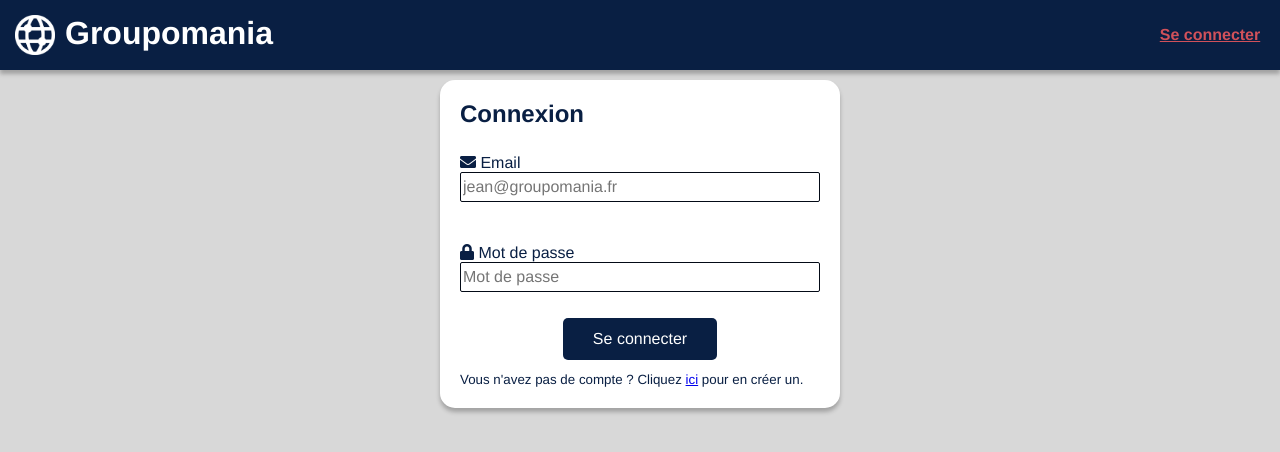
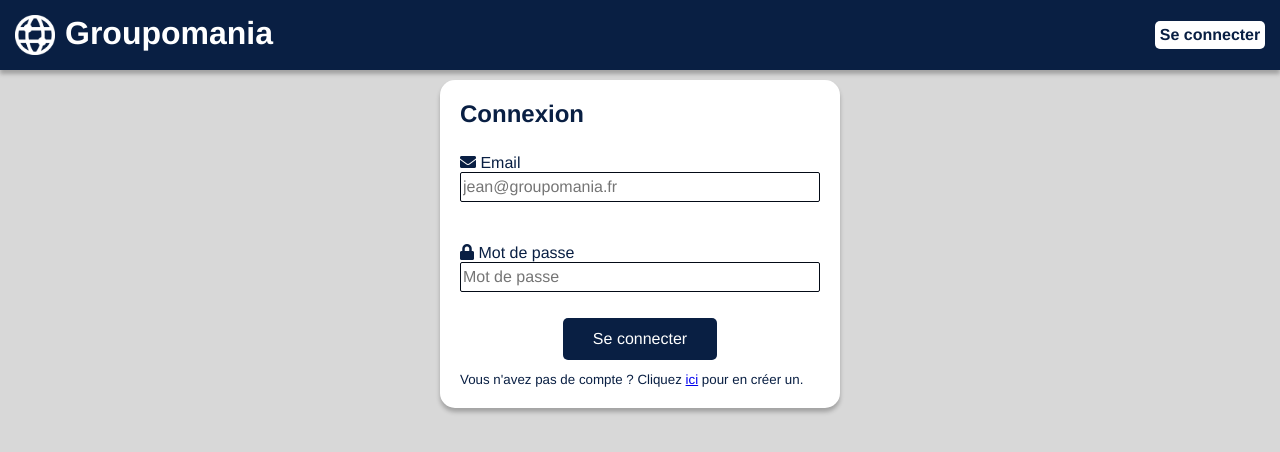
Before and after one commit to mathieuc22/OpenClassrooms, a Vue app in the folder frontend/: page /#/login in a window 1280 px wide. Shown: the top 452 px of the page. Built offline with nearby package versions, Linux system fonts and the light colour scheme.

Commit message:
Correction du template pour corriger les erreurs de contraste

```diff
--- a/frontend/src/App.vue
+++ b/frontend/src/App.vue
@@ -1,5 +1,5 @@
 <template>
-  <div id="nav">
+  <div id="nav" class="nav">
     <div class="logo">
       <img class="logo__img" src="./assets/logo.png" alt="logo Groupomania" />
       <h1 class="logo__title">Groupomania</h1>
@@ -87,7 +87,6 @@
     openClose() {
       // Toggle between open or closed ( true || false )
       this.isOpen = !this.isOpen
-      console.log(this.isOpen)
     }
   },
 };
@@ -185,7 +184,7 @@
   }
 }
 
-#nav {
+.nav {
   // overflow: hidden;
   position: fixed;
   top: 0;
@@ -199,7 +198,11 @@
   display: flex;
   justify-content: space-between;
   align-items: center;
-  .logo {
+  @media (max-width: 730px) {
+    flex-direction: column;
+    padding: 0;
+  }
+  & .logo {
     display: flex;
     user-select: none;
     &__img {
@@ -211,19 +214,32 @@
       padding: 5px 0;
     }
   }
-  a {
-    font-weight: bold;
-    color: white;
-    &.router-link-exact-active {
-      color: $secondary-color;
+  &__links {
+    display: flex;
+    justify-content: space-between;
+    align-items: center;
+    & > * {
+      text-decoration: none;
+      color: white;
+      width: 110px;
+      padding: 5px 0;
+      text-align: center;
     }
-  }
-  @media (max-width: 730px) {
-    flex-direction: column;
-    padding: 0;
-    a {
+    & .router-link-exact-active {
       font-weight: bold;
-      color: white;
+      color: $primary-color;
+      background: white;
+      border-radius: 5px;
+    }
+    @media (max-width: 730px) {
+      background: white;
+      color: $primary-color;
+      width: 100%;
+      padding: 5px 0;
+      & > * {
+        font-weight: bold;
+        color: $primary-color;
+      }
       &.router-link-exact-active {
         color: $primary-color;
       }
@@ -231,35 +247,20 @@
   }
 }
 
-.nav__links {
-  display: flex;
-  justify-content: space-between;
-  align-items: center;
-  @media (max-width: 730px) {
-    background: $secondary-color;
-    width: 100%;
-    padding: 5px 0;
-  }
-}
-
-.nav__links > * {
-  width: 110px;
-  padding: 5px 0;
-  text-align: center;
-}
-
 .menu__summary {
   position: relative;
   user-select: none;
   border-radius: 5px;
   transition: all 0.3s ease-out;
+  cursor: pointer;
 }
 
 .menu__detail {
   position: absolute;
   right: 0;
   padding: 5px;
-  background: $secondary-color;
+  background: white;
+  color: $primary-color;
   cursor: pointer;
   text-align: center;
   font-weight: 300;
@@ -273,12 +274,14 @@
 }
 
 .menu__summary:hover {
-  background: $secondary-color;
+  background: white;
+  color: $primary-color;
 }
 
 .menu__summary:hover .menu__detail {
   visibility: visible;
   opacity: 1;
+  color: $primary-color;
 }
 
 .menu__detail > *:hover {
@@ -286,12 +289,14 @@
 }
 
 .menu__summary:focus {
-  background: $secondary-color;
+  background: white;
+  color: $primary-color;
 }
 
 .menu__summary:focus .menu__detail {
   visibility: visible;
   opacity: 1;
+  color: $primary-color;
 }
 
 .menu__detail > *:focus {
--- a/frontend/src/components/UserItem.vue
+++ b/frontend/src/components/UserItem.vue
@@ -75,7 +75,7 @@
   }
   &__moderator {
     font-weight: 700;
-    color: $secondary-color;
+    color: darken($secondary-color, 14%);
   }
   &__delete {
     background: $secondary-color;
--- a/frontend/src/views/Admin.vue
+++ b/frontend/src/views/Admin.vue
@@ -76,6 +76,13 @@
 
 <style lang="scss" scoped>
 
+.section {
+  width: 80%;
+  @media (max-width: 730px) {
+    width: 100%;
+  }
+}
+
 .admin {
     display: flex;
     flex-direction: column;
--- a/frontend/src/views/Edit.vue
+++ b/frontend/src/views/Edit.vue
@@ -94,7 +94,7 @@
         .put("/" + this.post.id, this.post)
         .then((response) => {
           console.log(response);
-          this.$router.push("/");
+          this.$router.push("/posts/"+this.post.id);
         })
         // si une erreur est retournée, elle est restituée sur la page et on force la déconnexion
         .catch((error) => {
```
